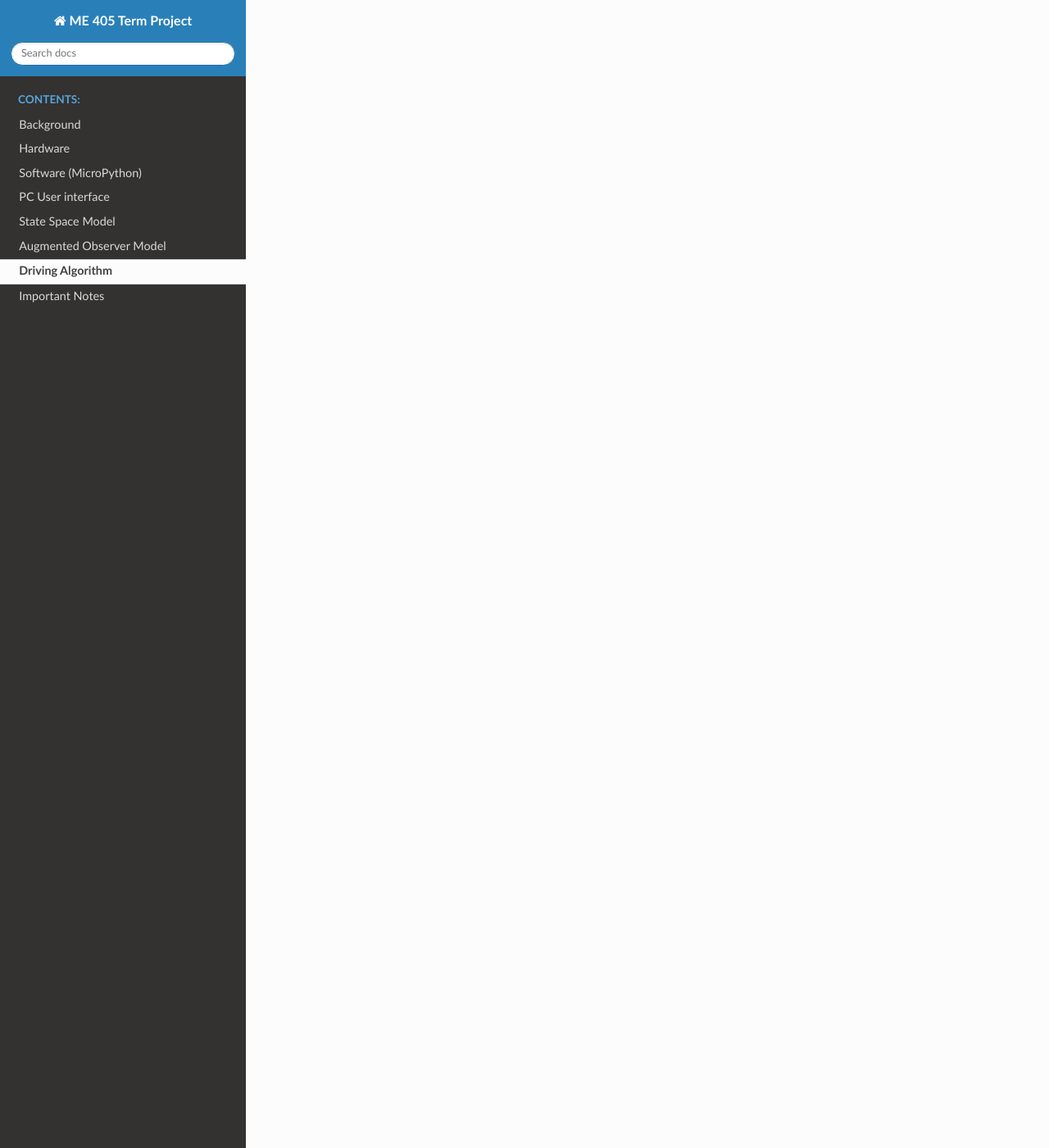
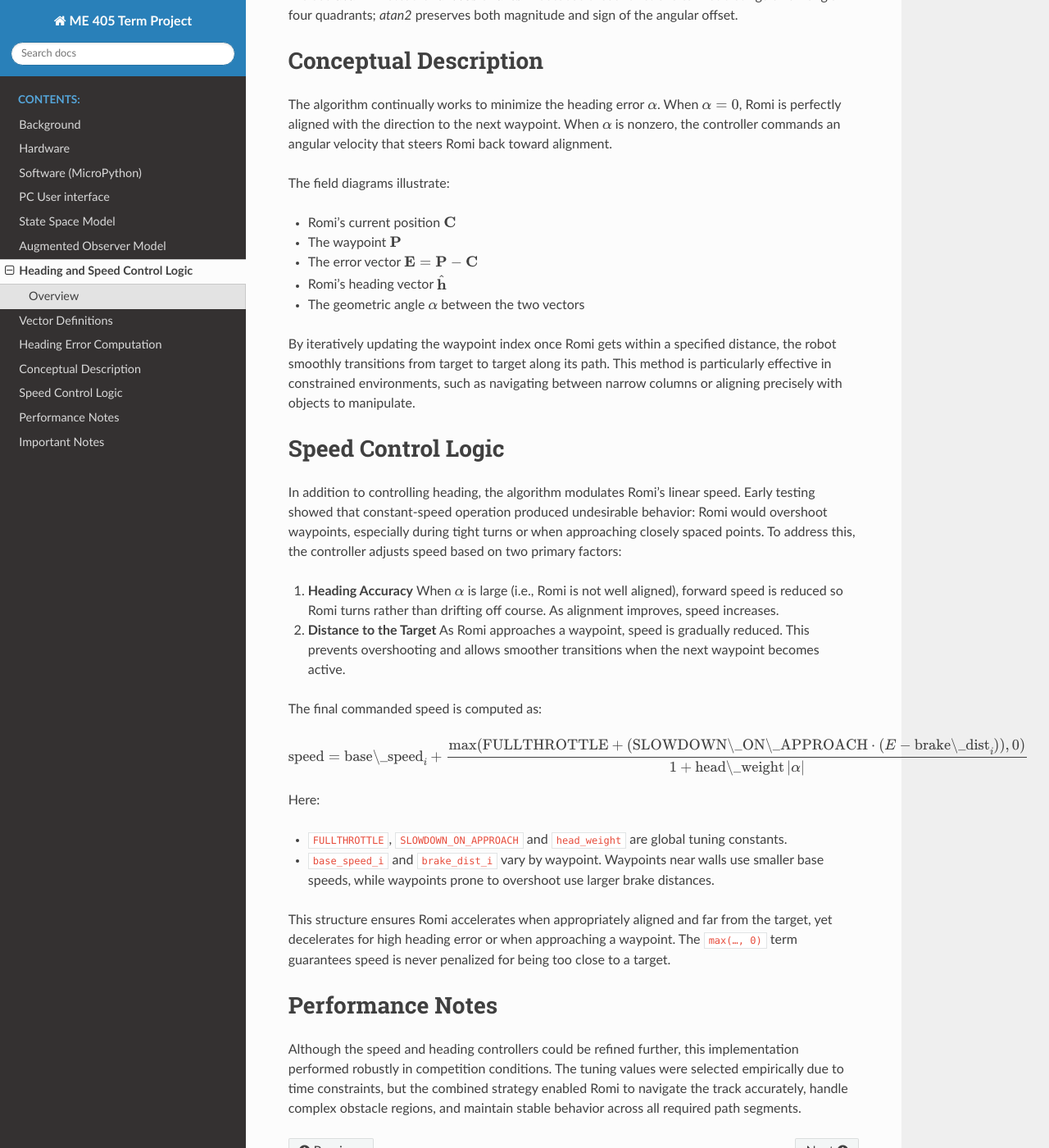
Before and after one commit to andrewthegr8/Term-Project-ME-405, a Sphinx documentation site: the page built from docs/source/drivingalgorithm.rst, in a window 1280 px wide and 1400 px high, scrolled down 1437 px. Shown: the whole window at 82% size. Built offline with Sphinx 7.4.7 and the Read the Docs theme 3.1.0, drawn with Linux system fonts in a browser that asks for light colours; comment, search, counter and statistics services are not loaded; some of the changed text lies outside the part shown.

Commit message:
Update documentation: refine driving algorithm explanation and add note on data spikes in state-space model graphs

```diff
--- a/docs/source/drivingalgorithm.rst
+++ b/docs/source/drivingalgorithm.rst
@@ -1,2 +1,178 @@
-Driving Algorithm
-========================
+Heading and Speed Control Logic
+===============================
+
+Overview
+---------------
+
+The point seking control algorithm is designed to orient and drive the Romi smoothly
+and accurately along a predefined sequence of waypoints. At any given moment,
+the controller uses three key pieces of information:
+
+1. Romi’s current position :math:`\mathbf{C}`
+2. The next target waypoint :math:`\mathbf{P}`
+3. Romi’s absolute heading (yaw angle) :math:`\Psi`
+
+Using these, the algorithm computes the *error vector* pointing from Romi
+toward the next waypoint and then determines the angular misalignment between
+Romi’s heading and this vector. This angle, called the *heading error*
+:math:`\alpha`, is the primary quantity used for rotational control.
+
+Vector Definitions
+==================
+
+The waypoint and current-position vectors are defined as:
+
+.. math::
+
+   \mathbf{P} =
+   \begin{bmatrix}
+       P_x \\[4pt]
+       P_y
+   \end{bmatrix},
+   \qquad
+   \mathbf{C} =
+   \begin{bmatrix}
+       C_x \\[4pt]
+       C_y
+   \end{bmatrix}
+
+The error vector is simply:
+
+.. math::
+
+   \mathbf{E} =
+   \begin{bmatrix}
+       E_x \\[4pt]
+       E_y
+   \end{bmatrix}
+   = \mathbf{P} - \mathbf{C}
+
+Heading Error Computation
+=========================
+
+To determine how far Romi must rotate to point toward the waypoint, the
+algorithm computes the angle between Romi’s heading direction vector and the
+error vector.
+
+The heading direction (a unit vector) is given by:
+
+.. math::
+
+   \hat{\mathbf{h}} =
+   \begin{bmatrix}
+       \cos\Psi \\[4pt]
+       \sin\Psi
+   \end{bmatrix}
+
+Using dot and cross products, the cosine and sine of the heading error
+:math:`\alpha` are:
+
+.. math::
+
+   \cos\alpha = \frac{\hat{\mathbf{h}} \cdot \mathbf{E}}{\lVert \mathbf{E} \rVert}
+   \qquad
+   \sin\alpha = \frac{\hat{\mathbf{h}} \times \mathbf{E}}{\lVert \mathbf{E} \rVert}
+
+The cross and dot products expand to:
+
+.. math::
+
+   \hat{\mathbf{h}} \times \mathbf{E}
+   = \cos\Psi\,E_y \;-\; \sin\Psi\,E_x
+
+.. math::
+
+   \hat{\mathbf{h}} \cdot \mathbf{E}
+   = (\cos\Psi)E_x \;+\; (\sin\Psi)E_y
+
+Finally, the correctly signed heading error is computed with:
+
+.. math::
+
+   \boxed{
+   \alpha = \operatorname{atan2}\!\left(\hat{\mathbf{h}} \times \mathbf{E},
+                                       \hat{\mathbf{h}} \cdot \mathbf{E}\right)
+   }
+
+We use :math:`\operatorname{atan2}` instead of :math:`\arccos` or
+:math:`\arcsin` because those functions cannot distinguish among all four
+quadrants; `atan2` preserves both magnitude and sign of the angular offset.
+
+Conceptual Description
+======================
+
+The algorithm continually works to minimize the heading error :math:`\alpha`.
+When :math:`\alpha = 0`, Romi is perfectly aligned with the direction to the
+next waypoint. When :math:`\alpha` is nonzero, the controller commands an
+angular velocity that steers Romi back toward alignment.
+
+The field diagrams illustrate:
+
+* Romi’s current position :math:`\mathbf{C}`
+* The waypoint :math:`\mathbf{P}`
+* The error vector :math:`\mathbf{E} = \mathbf{P} - \mathbf{C}`
+* Romi’s heading vector :math:`\hat{\mathbf{h}}`
+* The geometric angle :math:`\alpha` between the two vectors
+
+By iteratively updating the waypoint index once Romi gets within a
+specified distance, the robot smoothly transitions from target to target along
+its path. This method is particularly effective in constrained environments,
+such as navigating between narrow columns or aligning precisely with objects
+to manipulate.
+
+Speed Control Logic
+===================
+
+In addition to controlling heading, the algorithm modulates Romi’s linear
+speed. Early testing showed that constant-speed operation produced undesirable
+behavior: Romi would overshoot waypoints, especially during tight turns or when
+approaching closely spaced points. To address this, the controller adjusts
+speed based on two primary factors:
+
+1. **Heading Accuracy**
+   When :math:`\alpha` is large (i.e., Romi is not well aligned), forward speed
+   is reduced so Romi turns rather than drifting off course. As alignment
+   improves, speed increases.
+
+2. **Distance to the Target**
+   As Romi approaches a waypoint, speed is gradually reduced. This prevents
+   overshooting and allows smoother transitions when the next waypoint becomes
+   active.
+
+The final commanded speed is computed as:
+
+.. math::
+
+   \text{speed}
+   = \text{base\_speed}_i +
+     \frac{
+         \max\!\left(
+             \text{FULLTHROTTLE}
+             +
+             (\text{SLOWDOWN\_ON\_APPROACH} \cdot (E - \text{brake\_dist}_i)),
+             0
+         \right)
+     }
+     {1 + \text{head\_weight}\,|\alpha|}
+
+Here:
+
+* ``FULLTHROTTLE``, ``SLOWDOWN_ON_APPROACH`` and ``head_weight``
+  are global tuning constants.
+* ``base_speed_i`` and ``brake_dist_i``
+  vary by waypoint. Waypoints near walls use smaller base speeds, while
+  waypoints prone to overshoot use larger brake distances.
+
+This structure ensures Romi accelerates when appropriately aligned and far
+from the target, yet decelerates for high heading error or when approaching a
+waypoint. The ``max(…, 0)`` term guarantees speed is never penalized for being
+too close to a target.
+
+Performance Notes
+=================
+
+Although the speed and heading controllers could be refined further, this
+implementation performed robustly in competition conditions. The tuning values
+were selected empirically due to time constraints, but the combined strategy
+enabled Romi to navigate the track accurately, handle complex obstacle regions,
+and maintain stable behavior across all required path segments.
--- a/docs/source/ssmodel.rst
+++ b/docs/source/ssmodel.rst
@@ -253,6 +253,10 @@ from the encoders and IMU, while the "estimated" values are those produced
 by the observer. Also, the paths shown are the predicted path even though they
 are the same color as the true values in the other graphs.
 
+.. note::
+    Some of the following graphs have large spikes. This is due to
+    data being corrupted during Bluetooth transmission.
+
 .. figure:: images/StraightLine.png
    :alt: Straight-line motion simulation
    :align: center
```
Also changed, not shown: .readthedocs.yaml.
